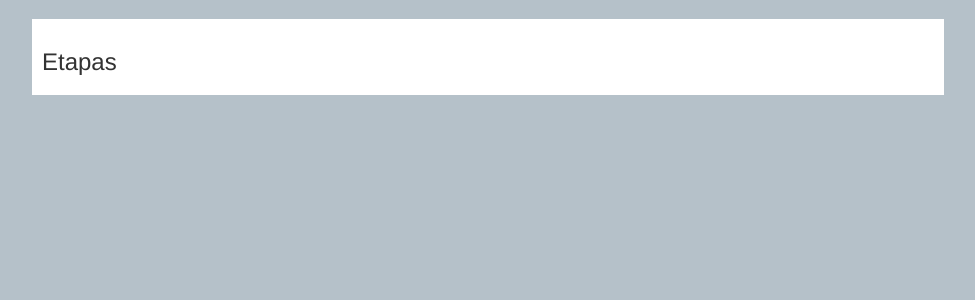
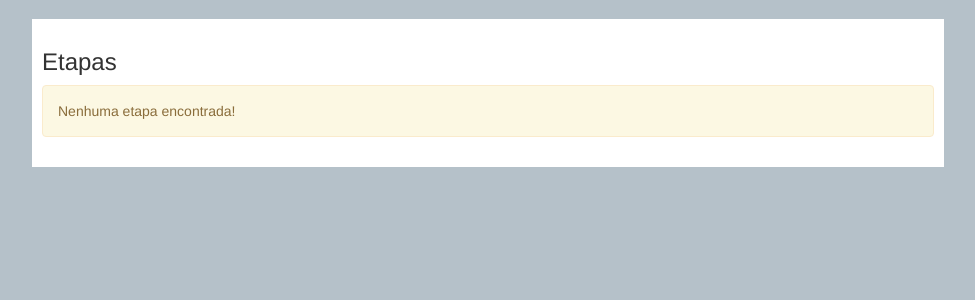
Before and after one commit to julianivn/sistemaTCC, a PHP site: template src/SistemaTCC/View/enviaretapa/listar.twig in a window 1280 px wide. Shown: the part 81-381 px from the top of the page, without its empty margins (152-1127 px from the left). Run offline with PHP 8.4, Linux system fonts and the light colour scheme; the template is opened without the code that fills it, so the values that code supplies are empty; some libraries are stand-ins or nearby versions.

Commit message:
Listar etapas - Aviso de etapas não encontradas

```diff
--- a/src/SistemaTCC/View/enviaretapa/listar.twig
+++ b/src/SistemaTCC/View/enviaretapa/listar.twig
@@ -8,6 +8,7 @@
 		  <h3>Etapas</h3>
 	  </div>
   </div>
+  {% if etapas|length > 0 %}
 	{% for etapa in etapas %}
 	  <div class="row">
 		  <div class="col-sm-12 col-xs-12">
@@ -23,6 +24,10 @@
 		  </div>
 	  </div>
 	{% endfor %}
+  {% else %}
+	<div class="alert alert-warning" role="alert">Nenhuma etapa encontrada!</div>
+  {% endif %}
+
 {% endblock %}
 {% block scripts %}
 {% endblock %}
```
Lines whose indentation alone changed are shown as unchanged.
